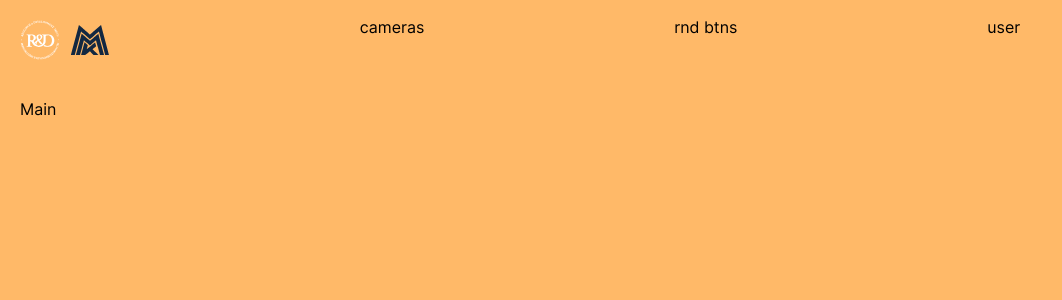
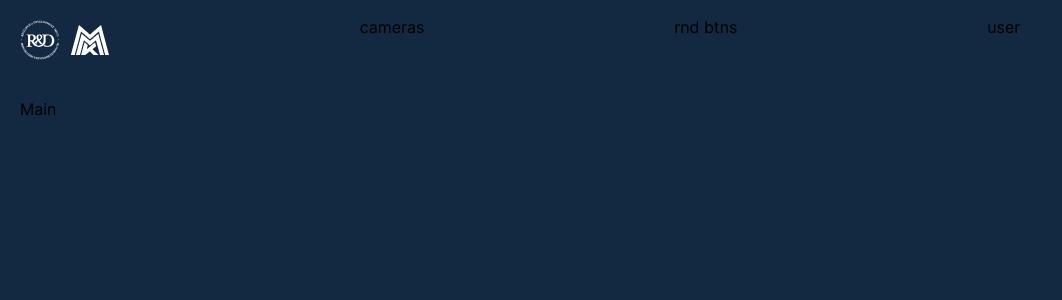
Before and after one commit to GiaCarangi1986/template_front, a React (Create React App) app: page / in a window 1280 px wide. Shown: the top 300 px of the page, without its empty margins (0-1062 px from the left). Built offline with nearby package versions, Linux system fonts and the light colour scheme.

Commit message:
dev-иконки настроены 2.0

```diff
--- a/src/components/PageConstructor/Header/Logo.tsx
+++ b/src/components/PageConstructor/Header/Logo.tsx
@@ -1,27 +1,14 @@
-import { LogoRND, LogoMMK } from '../../../images';
+import { LogoRND, LogoMMK } from '../../../images'
 
-import { Icon } from '../../../views/common';
+import { Icon } from '../../../views/common'
 
-import style from './index.module.scss';
+import style from './index.module.scss'
 
 const Logo = () => (
-    <div className={style.logo}>
-        <Icon height={40} width={40} variant='secondary'><LogoRND/></Icon>
-        <Icon height={40} width={40}><LogoMMK/></Icon>
+  <div className={style.logo}>
+    <Icon height={40} width={40} variant="secondary"><LogoRND/></Icon>
+    <Icon height={40} width={40} variant="secondary"><LogoMMK/></Icon>
+  </div>
+)
 
-        {/* <div className={style.icon_logo_wrap}>
-      <Icon
-        className={cn(style.icon, style.icon_logo, style.icon_logo_rnd)}
-        src={logoRND}
-      />
-    </div>
-    <div className={style.icon_logo_wrap}>
-      <Icon
-        className={cn(style.icon, style.icon_logo, style.icon_logo_mmk)}
-        src={logoMMK}
-      />
-    </div> */}
-    </div>
-);
-
-export default Logo;
+export default Logo
--- a/src/components/PageConstructor/Layout/index.module.scss
+++ b/src/components/PageConstructor/Layout/index.module.scss
@@ -2,7 +2,7 @@
     height: 100vh;
     display: grid;
     grid-template-rows: auto 1fr 0px;
-    background: var(--test);
+    background: var(--color-blue-841);
 
     & > * {
         padding: 20px;
--- a/src/views/common/Icon/index.module.scss
+++ b/src/views/common/Icon/index.module.scss
@@ -19,4 +19,8 @@
       color: var(--color-blue-cea);
     }
   }
+
+  &__without_effects {
+    pointer-events: none;
+  }
 }
--- a/src/views/common/Icon/index.tsx
+++ b/src/views/common/Icon/index.tsx
@@ -1,18 +1,30 @@
-import { FC, CSSProperties } from 'react';
+import { FC, CSSProperties } from 'react'
 import cn from 'classnames'
 
-import { PropsType } from './types';
+import { PropsType } from './types'
 import style from './index.module.scss'
 
 const DEFAULT_SIZE = 20
 
-const Icon: FC<PropsType> = ({children, width = DEFAULT_SIZE, height = DEFAULT_SIZE, variant = 'default'}) => {
-    const classNames = cn(style.component, {[style[`component__${variant}`]]: variant})
-    return (
-        <div className={classNames} style={{'--width': `${width}px`, '--height': `${height}px`} as CSSProperties}>
-            {children}
-        </div>
-    )
+const Icon: FC<PropsType> = ({
+  children, width = DEFAULT_SIZE,
+  height = DEFAULT_SIZE,
+  variant = 'default',
+  withoutEffects = false
+}) => {
+  const classNames = cn(style.component, {
+    [style[`component__${variant}`]]: variant,
+    [style['component__without_effects']]: withoutEffects
+  })
+  return (
+    <div className={classNames} style={{
+      '--width': `${width}px`,
+      '--height': `${height}px`
+    } as CSSProperties}
+    >
+      {children}
+    </div>
+  )
 }
 
-export default Icon;
+export default Icon
--- a/src/views/common/Icon/types.tsx
+++ b/src/views/common/Icon/types.tsx
@@ -11,6 +11,7 @@ type PropsType = {
     width?: number;
     height?: number;
     variant?: keyof typeof VariantEnum;
+    withoutEffects?: boolean;
 }
 
 export type { PropsType }
```
Also changed, not shown: src/components/PageConstructor/Layout/Layout.tsx (+6 -6 lines), 1 other file (tests, documents, lock files or other folders).
